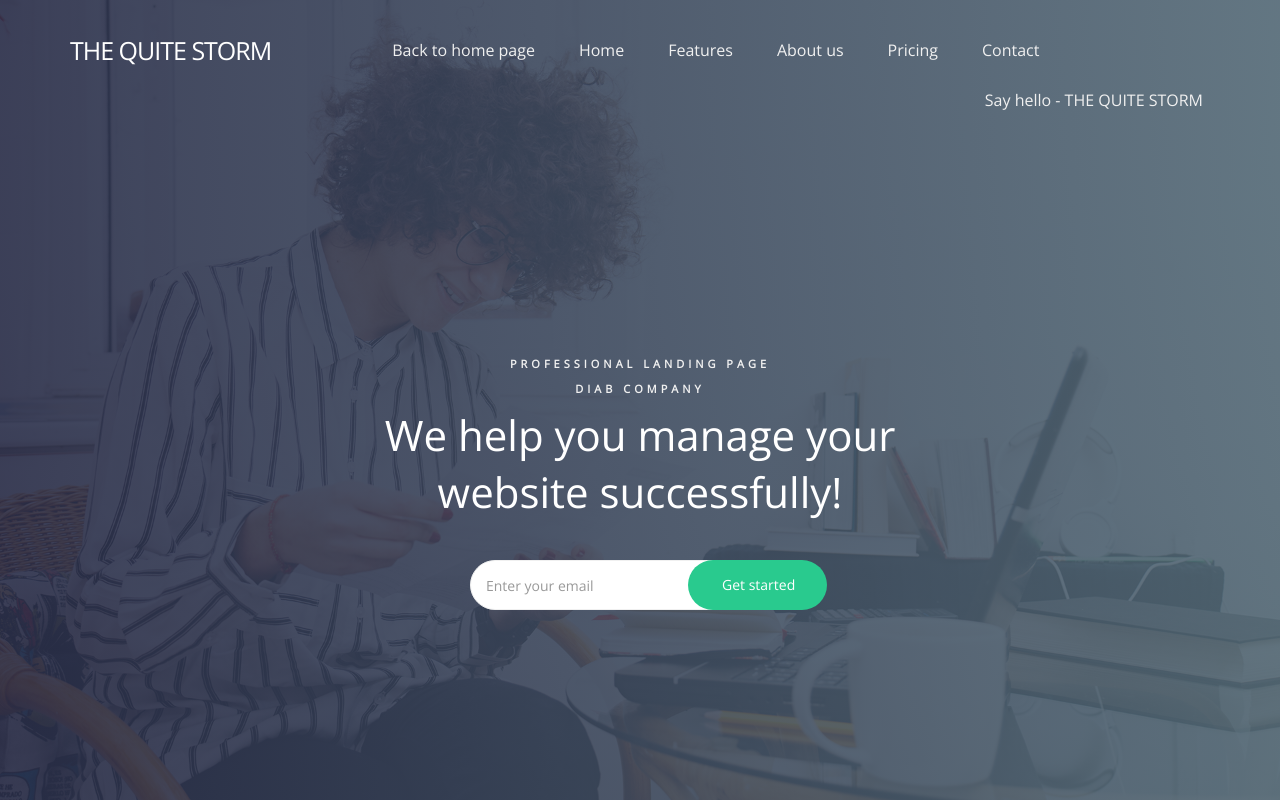
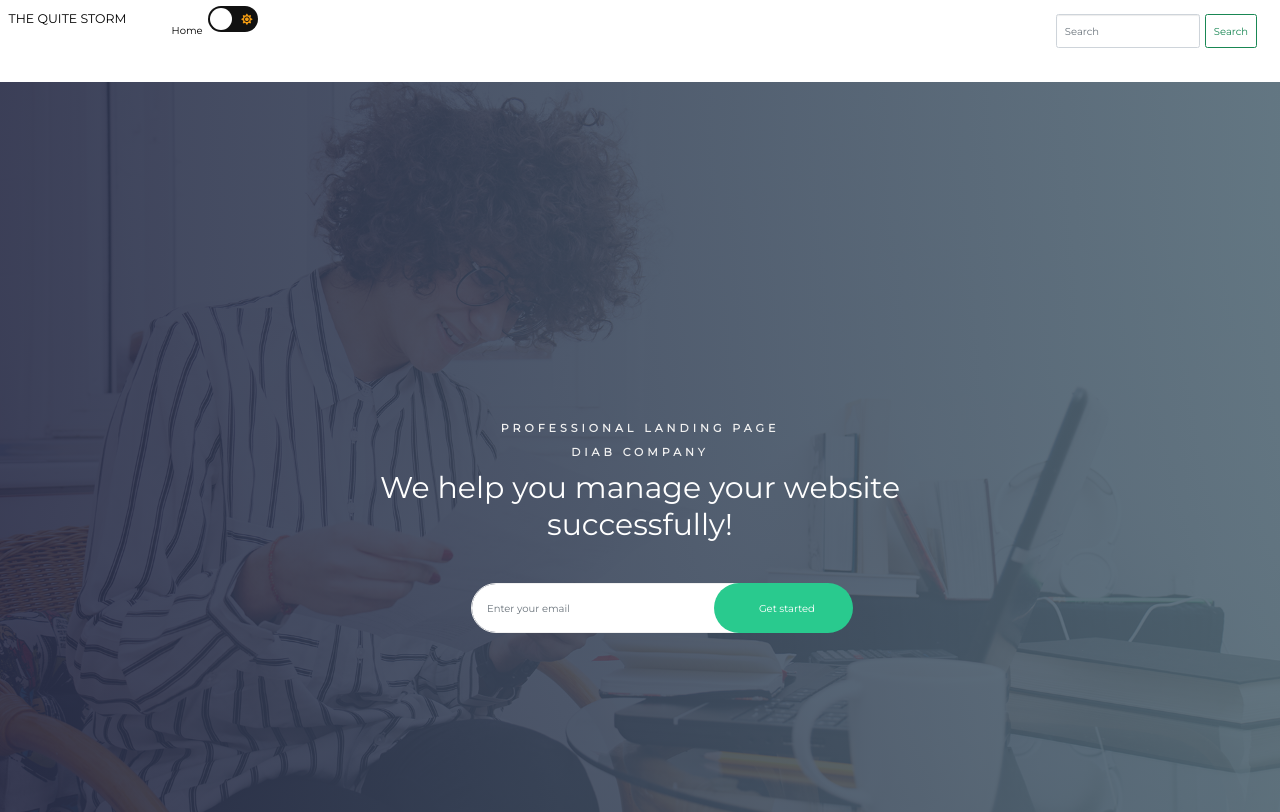
Before and after one commit to alarabyy/10_college, a plain HTML site: page project in college/index.html in a window 1280 px wide. Shown: the top 812 px of the page. Drawn offline with nearby package versions, Linux system fonts and the light colour scheme.

Commit message:
Add files via upload

```diff
--- a/project in college/css/tooplate-style.css
+++ b/project in college/css/tooplate-style.css
@@ -1,8 +1,67 @@
 /*
 
-Template 2106 Soft Landing
 
-http://www.tooplate.com/view/2106-soft-landing
+/* dark mode */
+
+
+@import url("https://fonts.googleapis.com/css2?family=Montserrat&display=swap");
+
+* {box-sizing: border-box;}
+
+body {
+  font-family: "Montserrat", sans-serif;
+  background-color: #fff;
+  /* display: flex; */
+  justify-content: center;
+  align-items: center;
+  flex-direction: column;
+  text-align: center;
+  min-height: 100vh;
+  margin: 0;
+  transition: background 0.2s linear;
+}
+
+body.dark {background-color: #292c35;} /* #9b59b6 */
+
+body.dark h1, body.dark .support a {color: #fff;}
+
+.checkbox {
+  opacity: 0;
+  position: absolute;
+}
+
+.checkbox-label {
+  background-color: #111;
+  width: 50px;
+  height: 26px;
+  border-radius: 50px;
+  position: relative;
+  padding: 5px;
+  cursor: pointer;
+  display: flex;
+  justify-content: space-between;
+  align-items: center;
+}
+
+.fa-moon {color: #f1c40f;}
+
+.fa-sun {color: #f39c12;}
+
+.checkbox-label .ball {
+  background-color: #fff;
+  width: 22px;
+  height: 22px;
+  position: absolute;
+  left: 2px;
+  top: 2px;
+  border-radius: 50%;
+  transition: transform 0.2s linear;
+}
+
+.checkbox:checked + .checkbox-label .ball {
+  transform: translateX(24px);
+}
+
 
 */
 
--- a/project in college/index.html
+++ b/project in college/index.html
@@ -14,6 +14,14 @@
      <link rel="stylesheet" href="css/bootstrap.min.css">
      <link rel="stylesheet" href="css/owl.theme.default.min.css">
      <link rel="stylesheet" href="css/font-awesome.min.css">
+     <link rel="stylesheet" href="../ABOUTME/css/style.css">
+     <link rel="stylesheet" href="../css/all.min.css">
+     <link rel="stylesheet" href="../css/bootstrap.min.css">
+     <link rel="stylesheet" href="../css/bootstrap.min.css.map">
+     <link rel="stylesheet" href="https://fonts.googleapis.com">
+     <link rel="stylesheet" href="https://fonts.gstatic.com">
+     <link href="https://fonts.googleapis.com/css2?family=Raleway:wght@100,300;400;500;600;700&display=swap" rel="stylesheet">
+     <link href="https://fonts.googleapis.com/css2?family=Roboto:wght@100,300;400;500;700&display=swap" rel="stylesheet">
 
      <!-- MAIN CSS -->
      <link rel="stylesheet" href="css/tooplate-style.css">
@@ -21,33 +29,39 @@
 </head>
 <body>
 
+     <div style="background: none;">
+          <nav class="navbar navbar-expand-lg bg-body-tertiary" >
+            <div class="container-fluid">
+              <a class="navbar-brand" style="color: #000000;" href="#">THE QUITE STORM</a>
+              <button class="navbar-toggler" type="button" data-bs-toggle="collapse" data-bs-target="#navbarSupportedContent" aria-controls="navbarSupportedContent" aria-expanded="false" aria-label="Toggle navigation">
+                <i id="iconnav" class="fa-solid fa-bars"></i>
+              </button>
+              <div class="collapse navbar-collapse" id="navbarSupportedContent">
+                <ul class="navbar-nav me-auto mb-2 mb-lg-0">
+                  <li class="nav-item">
+                    <a  class="nav-link active"style="color: #000000;  aria-current="page"  href="../index-2.html" >Home</a>
+                  </li>
 
-     <!-- MENU -->
-     <section class="navbar custom-navbar navbar-fixed-top" role="navigation">
-          <div class="container">
 
-               <div class="navbar-header">
+              <!-- dark mode start -->
 
-                    <a href="index.html" class="navbar-brand">THE QUITE STORM</a>
-               </div>
+              <div>
+                <input type="checkbox" class="checkbox" id="checkbox">
+                <label for="checkbox" class="checkbox-label">
+                  <i class="fas fa-moon"></i>
+                  <i class="fas fa-sun"></i>
+                  <span class="ball"></span>
+                </label>
+              <!-- dark mode end -->
 
-               <!-- MENU LINKS -->
-               <div class="collapse navbar-collapse">
-                    <ul class="nav navbar-nav">
-                         <li><a href="../index.html" class="smoothSvroll">Back to home page</a></li>
-                         <li><a href="#home" class="smoothScroll">Home</a></li>
-                         <li><a href="#feature" class="smoothScroll">Features</a></li>
-                         <li><a href="#about" class="smoothScroll">About us</a></li>
-                         <li><a href="#pricing" class="smoothScroll">Pricing</a></li>
-                         <li><a href="#contact" class="smoothScroll">Contact</a></li>
-                    </ul>
-                    <ul class="nav navbar-nav navbar-right">
-                         <li><a href="#">Say hello - <span>THE QUITE STORM</span></a></li>
-                    </ul>
-               </div>
-
-          </div>
-     </section>
+                </ul>
+                <form class="d-flex" role="search">
+                  <input class="form-control me-2" type="search" placeholder="Search" aria-label="Search">
+                  <button class="btn btn-outline-success" type="submit">Search</button>
+                </form>
+              </div>
+            </div>
+          </nav>
 
 
      <!-- FEATURE -->
@@ -218,7 +232,7 @@
                                    <p>24-hour Support</p>
                              </div>
                              <div class="pricing-bottom">
-                                   <span class="pricing-dollar">$200/mo</span>
+                                   <!-- <span class="pricing-dollar">$200/mo</span> -->
                                    <a href="#" class="section-btn pricing-btn">Register now</a>
                              </div>
                          </div>
@@ -237,7 +251,7 @@
                                    <p>15-minute Support</p>
                              </div>
                              <div class="pricing-bottom">
-                                   <span class="pricing-dollar">$350/mo</span>
+                                   <!-- <span class="pricing-dollar" style="margin: 10px;">$350/mo</span> -->
                                    <a href="#" class="section-btn pricing-btn">Register now</a>
                              </div>
                          </div>
@@ -256,7 +270,7 @@
                                    <p>1-minute Support</p>
                              </div>
                              <div class="pricing-bottom">
-                                   <span class="pricing-dollar">$550/mo</span>
+                                   <!-- <span class="pricing-dollar" style="margin: 10px; padding: 5%;">$550/mo</span> -->
                                    <a href="#" class="section-btn pricing-btn">Register now</a>
                              </div>
                          </div>
@@ -299,28 +313,7 @@
 
 
      <!-- FOOTER -->
-     <footer id="footer" data-stellar-background-ratio="0.5">
-          <div class="container">
-               <div class="row">
 
-                    <div class="copyright-text col-md-12 col-sm-12">
-                         <div class="col-md-6 col-sm-6">
-                              <p>Copyright &copy; The Quite Storm Team:
-
-                         </div>
-
-                         <div class="col-md-6 col-sm-6">
-                              <ul class="social-icon">
-                                   <li><a href="#" class="fa fa-facebook-square" attr="facebook icon"></a></li>
-                                   <li><a href="https://twitter.com/_Diab1" class="fa fa-twitter"></a></li>
-                                   <li><a href="#" class="fa fa-instagram"></a></li>
-                              </ul>
-                         </div>
-                    </div>
-
-               </div>
-          </div>
-     </footer>
 
 
      <!-- SCRIPTS -->
@@ -330,6 +323,7 @@
      <script src="js/owl.carousel.min.js"></script>
      <script src="js/smoothscroll.js"></script>
      <script src="js/custom.js"></script>
+     <script src="../js/main.js"></script>
 
 </body>
 </html>
```
Also changed, not shown: index-2.html (+1 -0 lines).
